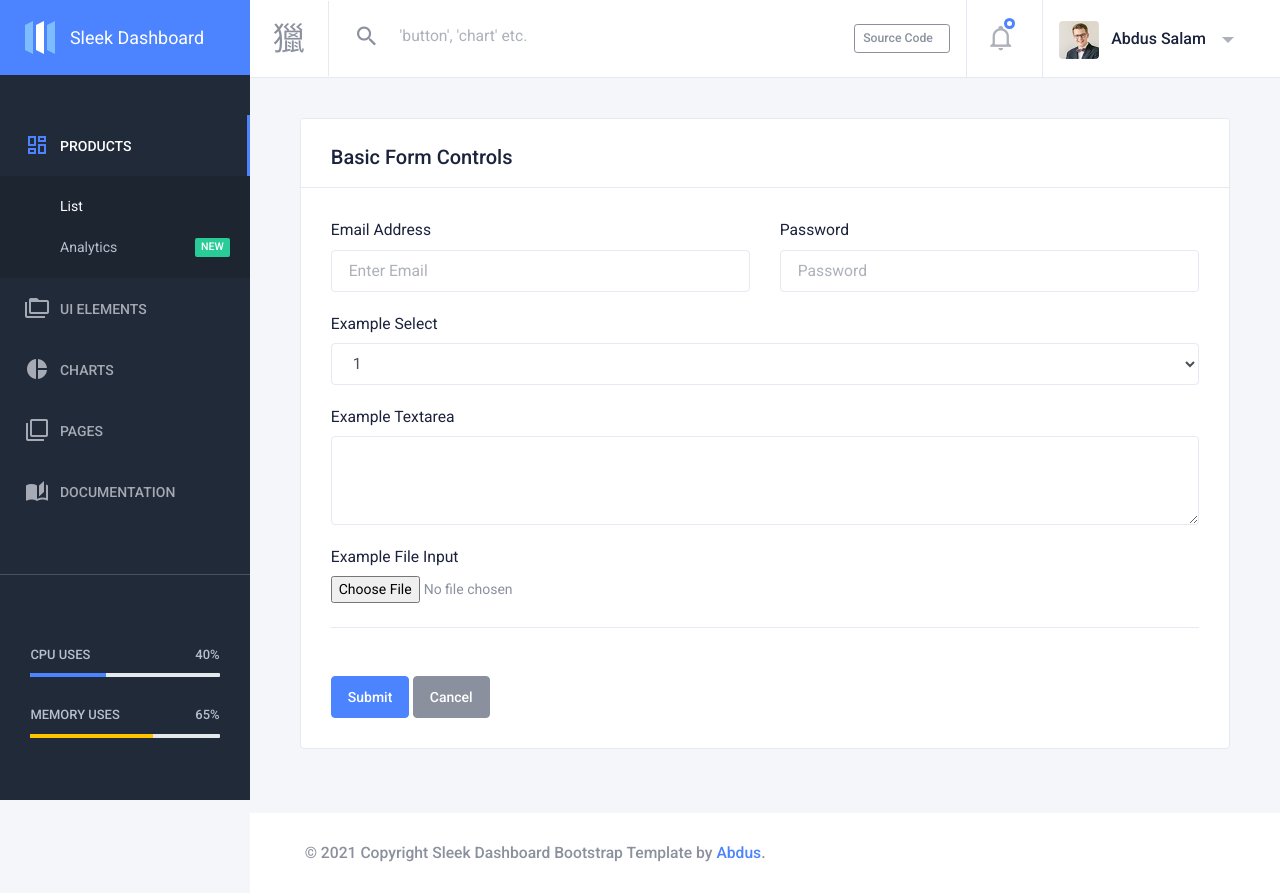
After one commit to anuskasthapit98/fashion-ecommerce, a Django app: template dashboard/templates/dashboard/product/create.html in a window 1280 px wide. The commit adds this page. Run offline with Django 3.2, Linux system fonts and the light colour scheme; the template is opened without the code that fills it, so the values that code supplies are empty; parts of the project's set-up code (start-up, migrations or seed data) failed here and were passed over; some libraries are stand-ins or nearby versions.

Commit message:
product half crud

```diff
--- a/dashboard/admin.py
+++ b/dashboard/admin.py
@@ -3,4 +3,4 @@ from .models import*
 # Register your models here.
 
 
-admin.site.register([Account, Category, Brands, Products])
+admin.site.register([Account, Category, Brands, Products, ProductImage])
--- a/dashboard/templates/dashboard/base/base.html
+++ b/dashboard/templates/dashboard/base/base.html
@@ -10,7 +10,7 @@
 
   <!-- GOOGLE FONTS -->
   <link href="https://fonts.googleapis.com/css?family=Montserrat:400,500|Poppins:400,500,600,700|Roboto:400,500" rel="stylesheet"/>
-  <link href="https://cdn.materialdesignicons.com/3.0.39/css/materialdesignicons.min.css' %}" rel="stylesheet" />
+  <link href="https://cdn.materialdesignicons.com/3.0.39/css/materialdesignicons.min.css" rel="stylesheet" />
 
   <!-- PLUGINS CSS STYLE -->
   <link href="{% static 'dashboard/assets/plugins/toaster/toastr.min.css' %}" rel="stylesheet" />
@@ -48,10 +48,24 @@
     </script>
 
     <div class="mobile-sticky-body-overlay"></div>
+    <div class="wrapper">
+
+      <!--
+  ====================================
+  ——— LEFT SIDEBAR WITH FOOTER
+  =====================================
+  -->
+  {% include 'dashboard/base/sidebar.html' %}
+  <div class="page-wrapper">
+          <!-- Header -->
+  {% include 'dashboard/base/mainheader.html' %}
 
 {% block content %}
 
 {% endblock %}
+{% include 'dashboard/base/footer.html' %}
+</div>
+</div>
 
 <script src="https://maps.googleapis.com/maps/api/js?key=AIzaSyDCn8TFXGg17HAUcNpkwtxxyT9Io9B_NcM" defer></script>
 <script src="{% static 'dashboard/assets/plugins/jquery/jquery.min.js' %}"></script>
--- a/dashboard/templates/dashboard/base/sidebar.html
+++ b/dashboard/templates/dashboard/base/sidebar.html
@@ -33,14 +33,14 @@
               <a class="sidenav-item-link" href="javascript:void(0)" data-toggle="collapse" data-target="#dashboard"
                 aria-expanded="false" aria-controls="dashboard">
                 <i class="mdi mdi-view-dashboard-outline"></i>
-                <span class="nav-text">Dashboard</span> <b class="caret"></b>
+                <span class="nav-text">Products</span> <b class="caret"></b>
               </a>
               <ul  class="collapse show"  id="dashboard"
                 data-parent="#sidebar-menu">
                 <div class="sub-menu">
                       <li  class="active" >
-                        <a class="sidenav-item-link" href="index.html">
-                          <span class="nav-text">Ecommerce</span>
+                        <a class="sidenav-item-link" href="{% url 'dashboard:product-list' %}">
+                          <span class="nav-text">List</span>
                         </a>
                       </li>
                       <li >
--- /dev/null
+++ b/dashboard/templates/dashboard/product/create.html
@@ -0,0 +1,53 @@
+{% extends 'dashboard/base/base.html' %}
+{% block content %}
+<div class="content-wrapper">
+    <div class="content">
+        <div class="row">
+            <div class="col-12">
+                <div class="card card-default">
+                    <div class="card-header card-header-border-bottom">
+                        <h2>Basic Form Controls</h2>
+                    </div>
+                    <div class="card-body">
+                        <form method="" enctype="">
+                            <div class="row form-group">
+                                <div class="col-md-6 col-sm-12">
+                                    <label for="exampleFormControlInput1">Email address</label>
+                                    <input type="email" class="form-control" id="exampleFormControlInput1" placeholder="Enter Email">
+                                </div>
+                                <div class="col-md-6 col-sm-12">
+                                    <label for="exampleFormControlPassword">Password</label>
+                                    <input type="password" class="form-control" id="exampleFormControlPassword" placeholder="Password">
+                                </div>
+                            </div>
+                            <div class="form-group">
+                                <label for="exampleFormControlSelect12">Example select</label>
+                                <select class="form-control" id="exampleFormControlSelect12">
+                                    <option>1</option>
+                                    <option>2</option>
+                                    <option>3</option>
+                                    <option>4</option>
+                                    <option>5</option>
+                                </select>
+                            </div>
+                            <div class="form-group">
+                                <label for="exampleFormControlTextarea1">Example textarea</label>
+                                <textarea class="form-control" id="exampleFormControlTextarea1" rows="3"></textarea>
+                            </div>
+                            <div class="form-group">
+                                <label for="exampleFormControlFile1">Example file input</label>
+                                <input type="file" class="form-control-file" id="exampleFormControlFile1">
+                            </div>
+                            <div class="form-footer pt-4 pt-5 mt-4 border-top">
+                                <button type="submit" class="btn btn-primary btn-default">Submit</button>
+                                <button type="submit" class="btn btn-secondary btn-default">Cancel</button>
+                            </div>
+                        </form>
+                    </di>
+                </div>
+            </div>
+        </div>
+    </div>
+  </div>
+
+{% endblock %}
--- a/dashboard/urls.py
+++ b/dashboard/urls.py
@@ -3,6 +3,14 @@ from .views import *
 
 app_name = 'dashboard'
 urlpatterns = [
-    path('dashboard/', AdminDashboardView.as_view(), name="admin- dashboard"),
+    path('dashboard/', AdminDashboardView.as_view(), name="admin-dashboard"),
+    path('dashboard/product/create/',
+         ProductCreateView.as_view(), name='product-create'),
+    path('dashboard/product/<slug:slug>/update/',
+         PrductUpdateView.as_view(), 'product-update'),
+    path('dashboard/product/list/',
+         ProductListView.as_view(), name='product-list'),
+    path('dashboard/product/<slug:slug>/delete,',
+         ProductDeleteView.as_view(), name='product-delete'),
 
 ]
```
Also changed, not shown: dashboard/forms.py (+20 -0 lines), dashboard/models.py (+13 -5 lines), dashboard/templates/dashboard/base/index.html (+1 -13 lines), dashboard/templates/dashboard/product/list.html (added, +61 -0 lines), dashboard/views.py (+42 -2 lines).
